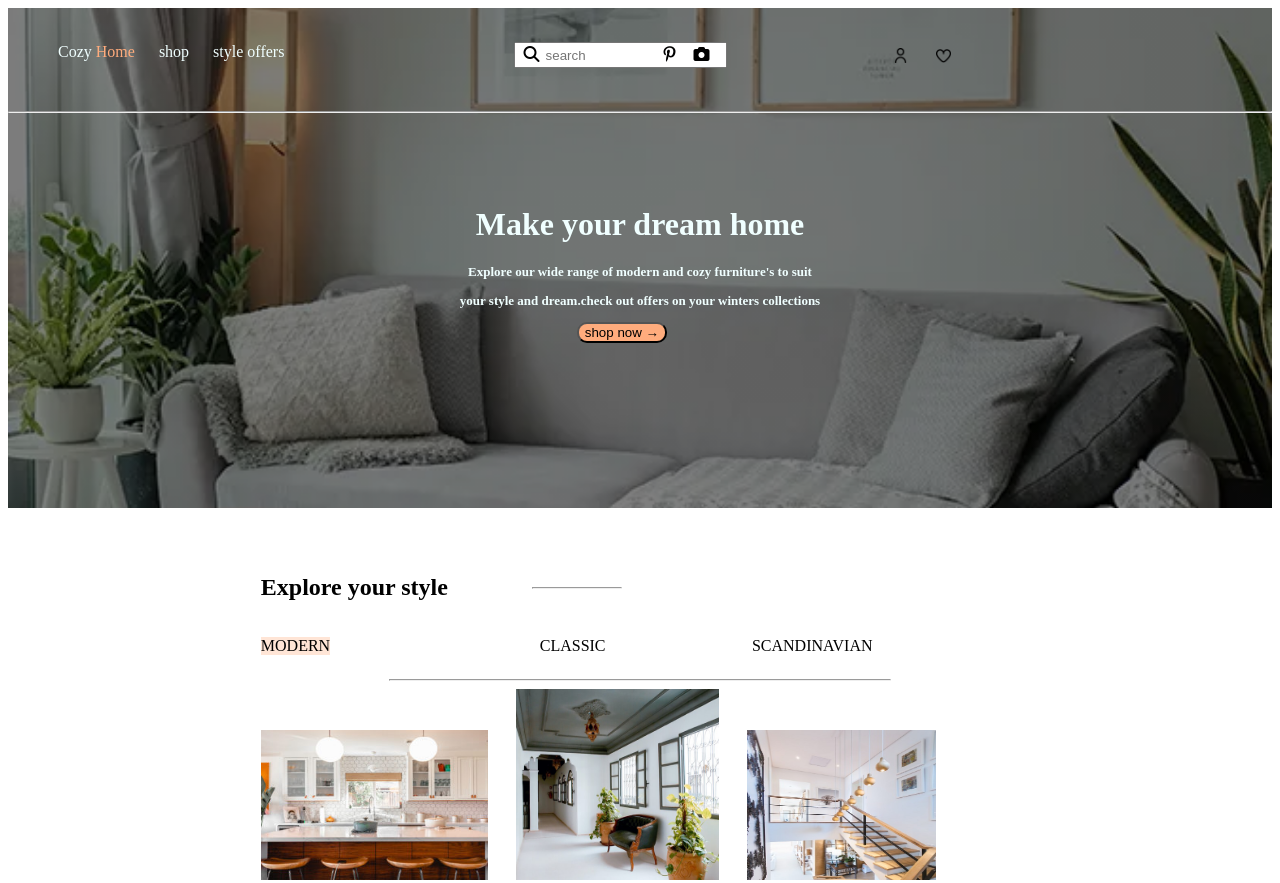
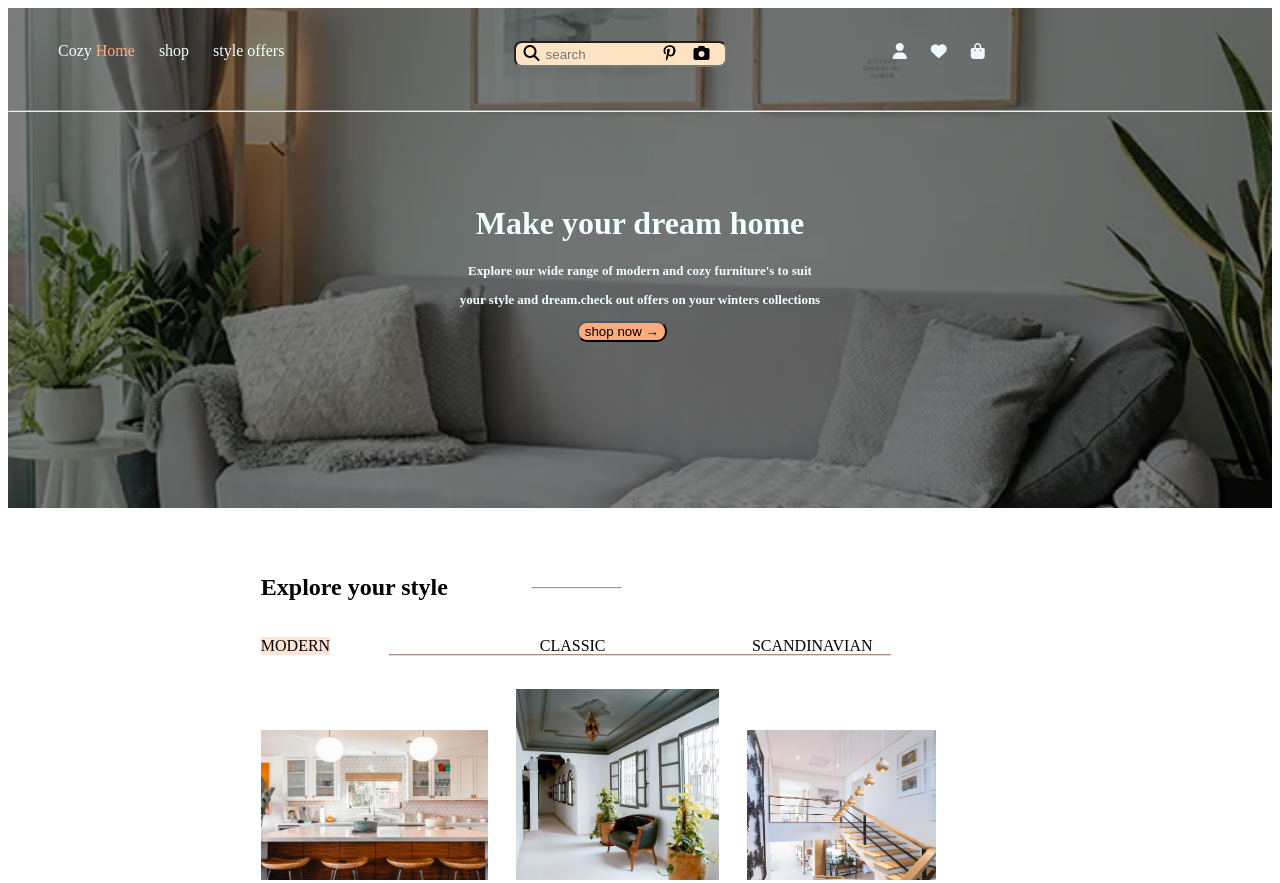
Before and after one commit to Lado-Gloria/Html-Assignment3, a plain HTML site: page index.html in a window 1280 px wide. Shown: the top 883 px of the page. Drawn offline with Linux system fonts and the light colour scheme.

Commit message:
added files

```diff
--- a/index.html
+++ b/index.html
@@ -16,9 +16,13 @@
 <body>
     <div class="home">
         <div class="alter">
-        <img id="toy" src="images/toy1.png" alt="">
-        &nbsp;&nbsp;&nbsp;&nbsp;&nbsp;
-        <img id="lo" src="images/love1.png" alt="">
+            <i class="fa fa-user" aria-hidden="true"></i>
+            &nbsp;&nbsp;&nbsp;&nbsp;&nbsp;&nbsp;
+            <i class="fa fa-heart" aria-hidden="true"></i>
+            &nbsp;&nbsp;&nbsp;&nbsp;&nbsp;&nbsp;
+            <i class="fa fa-shopping-bag" aria-hidden="true"></i>
+
+
     </div>
     <p id="offers">Cozy <span id="ome">Home</span>&nbsp; &nbsp;&nbsp; &nbsp;shop &nbsp;&nbsp;&nbsp; &nbsp;style offers</p>
     <div id="conta">
--- a/style.css
+++ b/style.css
@@ -1,10 +1,11 @@
-
+body
 .home{
     background-image:linear-gradient(rgba(0,0,0,0.5), rgba(0,0,0,0.5)), url(images/image.png);
 
     background-size: cover;
     height: 500px;
     background-repeat: no-repeat;
+
 
 }
 #conta{
@@ -14,9 +15,11 @@
 }
 #holder2{
     height:20px;
-    margin:0;
+
     padding-left: 30px;
     position: relative;
+    border-radius: 8px;
+    background-color: bisque;
 
 }
 #icon1{
@@ -102,7 +105,7 @@ top: 35px;
     right: 35%;
     top: 30px;
     background-color: #ffac7d;
-    border-radius: 5%;
+    border-radius: 7px;
 }
 .scan{
     display: flex;
@@ -243,6 +246,10 @@ footer{
     width: 500px;
     position: relative;
     right: 20%;
+    border-color: #f8d6c3;
+    background-color: #f8d6c3;
+    bottom: 25px;
+
 }
 #toy{
     width: 15px;
@@ -256,6 +263,13 @@ footer{
 }
 .alter{
     position: relative;
+
+
+}
+.alter{
+    display: flex;
+    position: relative;
     left: 70%;
-    top:40px ;
+    color: aliceblue;
+    top: 7%;
 }
```
